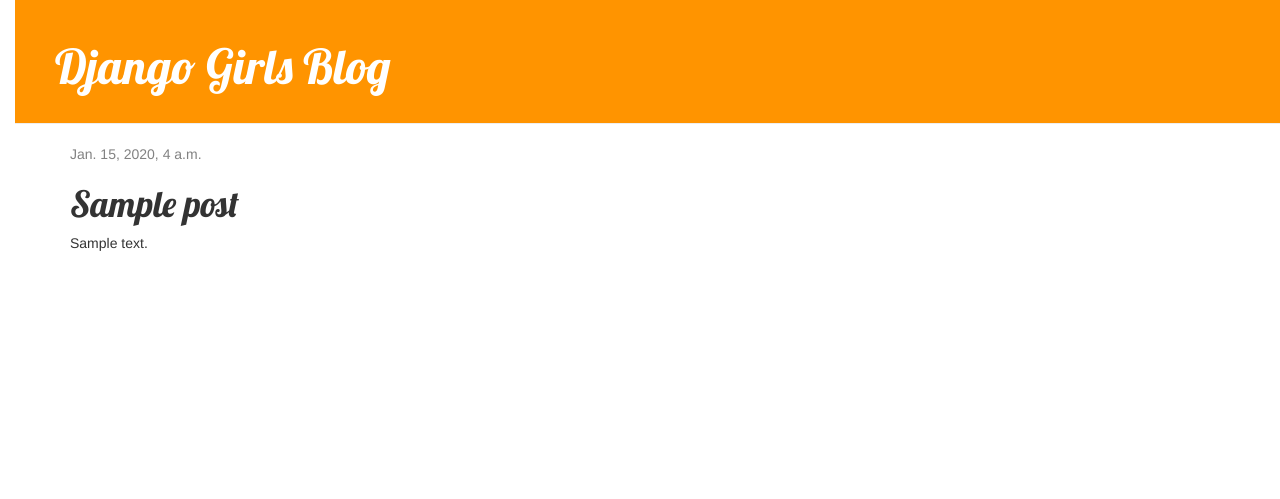
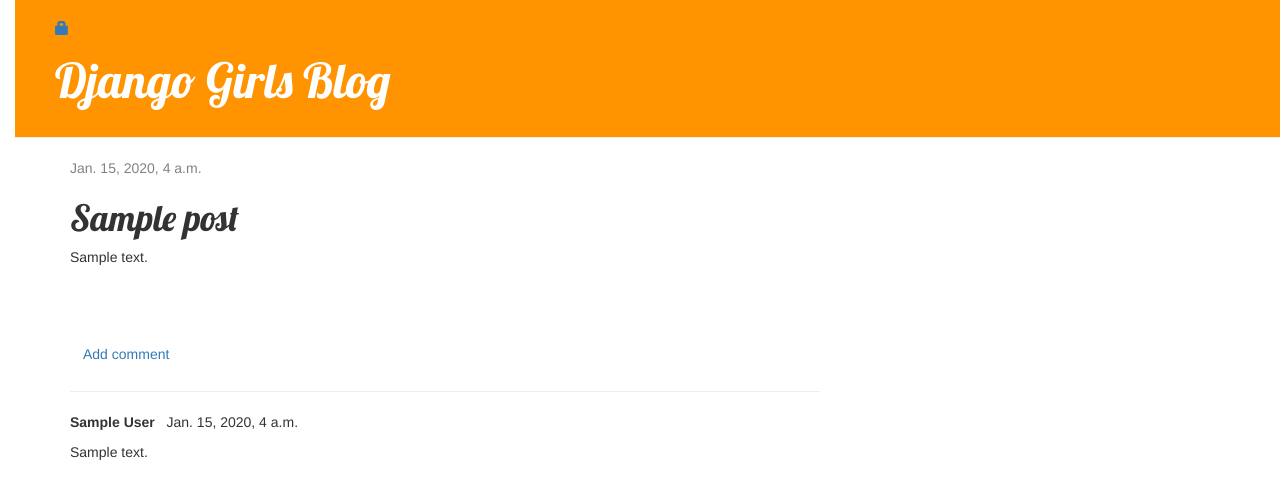
Before and after one commit to zfrandom/my-first-blog, a Django app: page /post/1/ in a window 1280 px wide. Shown: the top 499 px of the page. Run offline with Django 3.2, Linux system fonts and the light colour scheme; tables that the repository leaves empty hold one stand-in row (values such as "Sample post"); some libraries are stand-ins or nearby versions.

Commit message:
final version

```diff
--- a/blog/admin.py
+++ b/blog/admin.py
@@ -1,4 +1,5 @@
 from django.contrib import admin
-from .models import Post
+from .models import Post, Comment
 # Register your models here.
 admin.site.register(Post) #make the model visible on the admin page
+admin.site.register(Comment)
--- a/blog/models.py
+++ b/blog/models.py
@@ -13,3 +13,18 @@
 		self.save() #save the object to the database
 	def __str__(self):
 		return self.title
+	def approved_comments(self):
+		return self.comments.filter(approved_comment=True)
+
+class Comment(models.Model):
+	post = models.ForeignKey('blog.Post', related_name='comments')
+	author = models.CharField(max_length =200)
+	text = models.TextField()
+	created_date = models.DateTimeField(default = timezone.now)
+	approved_comment = models.BooleanField(default = False)
+
+	def approve(self):
+		self.approved_comment = True
+		self.save()
+	def __str__(self):
+		return self.text
--- a/blog/static/blog.css
+++ b/blog/static/blog.css
@@ -16,7 +16,7 @@
     font-size: 36pt;
     text-decoration: none;
 }
-
+.comment {margin:20px 0px 20px 20px;}
 .content {
     margin-left: 40px;
 }
--- a/blog/templates/blog/base.html
+++ b/blog/templates/blog/base.html
@@ -9,6 +9,13 @@
     </head>
     <body>
     <div class="page-header">
+        {% if user.is_authenticated %}
+        <a href="{% url 'post_draft_list' %}" class ="top_menu"><span class = "glyphicon glyphicon-edit"></span></a>
+        <a href="{% url 'post_new' %}" class ="top_menu"><span class= "glyphicon glyphicon-plus"></span></a>
+        <p class="top_menu">Hello {{user.username}} <small>(<a href="{% url 'logout' %}">Log out</a>)</small></p>
+        {% else %}
+        <a href="{% url 'login' %}" class="top_menu"><span class="glyphicon glyphicon-lock"></span></a>
+        {% endif %}
         <h1><a href="/">Django Girls Blog</a></h1>
     </div>
     <div class="content container">
--- a/blog/templates/blog/post_detail.html
+++ b/blog/templates/blog/post_detail.html
@@ -6,8 +6,35 @@
             <div class="date">
                 {{ post.published_date }}
             </div>
+        {% else %}
+            <a class ="btn btn-default" href = "{% url 'post_publish' pk=post.pk %}">Publish</a>
+        {% endif %}
+        {% if user.is_authenticated %}
+            <a class="btn btn-default" href="{% url 'post_edit' pk=post.pk %}"><span class="glyphicon glyphicon-pencil"></span></a>
+            <a class ="btn btn-default" href = "{% url 'post_remove' pk=post.pk %}"><span class="glyphicon glyphicon-remove"></span></a>
         {% endif %}
         <h1>{{ post.title }}</h1>
         <p>{{ post.text|linebreaksbr }}</p>
     </div>
+    <a class="btn btn_default" href="{% url 'add_comment_to_post' pk=post.pk %}">Add comment</a>
+    <hr>
+    {% for comment in post.comments.all %}
+
+        <div class="comment">
+            <div class="date">
+            {% if not comment.approved_comment and user.is_authenticated %}
+                <a class="btn btn-default" href="{% url 'comment_approve' pk=comment.pk %}"><span class="glyphicon glyphicon-ok"></span></a>
+                <a class="btn btn-default" href="{% url 'comment_remove' pk=comment.pk %}"><span class="glyphicon glyphicon-remove"></span></a>
+             {% endif %}
+            </div>
+            {% if  comment.approved_comment or user.is_authenticated %}
+            <strong>{{ comment.author }}</strong>
+            &nbsp;&nbsp;{{ comment.created_date}}
+            <p>{{ comment.text|linebreaks }}</p>
+            {% endif %}
+        </div>
+
+    {% empty %}
+        <p>No comments here yet </p>
+    {% endfor %}
 {% endblock %}
--- a/blog/templates/blog/post_list.html
+++ b/blog/templates/blog/post_list.html
@@ -8,6 +8,7 @@
         </div>
         <h1><a href="{% url 'post_detail' pk=post.pk %}">{{ post.title }}</a></h1>
         <p>{{ post.text|linebreaksbr }}</p>
+        <a href="{% url 'post_detail' pk=post.pk %}"> Comments: {{ post.approved_comments.count }}</a>
     </div>
 {% endfor %}
 {% endblock %}
--- a/blog/urls.py
+++ b/blog/urls.py
@@ -2,5 +2,14 @@
 from . import views
 urlpatterns = [
 	url(r'^$', views.post_list, name = 'post_list'), #only an empty string will map
-	url(r'^post/(?P<pk>\d+)/$',views.post_detail, name = 'post_detail')
-]
+	url(r'^post/(?P<pk>\d+)/$',views.post_detail, name = 'post_detail'),
+	url(r'^post/new/$', views.post_new, name='post_new'),
+	url(r'^post/(?P<pk>\d+)/edit/$', views.post_edit, name='post_edit'),
+	url(r'^drafts/$', views.post_draft_list, name='post_draft_list'),
+	url(r'^post/(?P<pk>\d+)/publish/$', views.post_publish, name = 'post_publish'),
+	url(r'^post/(?P<pk>\d+)/remove/$', views.post_remove, name = 'post_remove'),
+	url(r'^post/(?P<pk>\d+)/comment/$', views.add_comment_to_post, name='add_comment_to_post'),
+	url(r'^post/(?P<pk>\d+)/approve/$', views.comment_approve, name='comment_approve'),
+	url(r'^post/(?P<pk>\d+)/commentremove/$', views.comment_remove, name='comment_remove'),
+
+	]
--- a/blog/views.py
+++ b/blog/views.py
@@ -1,12 +1,83 @@
-from django.shortcuts import render, get_object_or_404
-from .models import Post
+from django.shortcuts import render, get_object_or_404,redirect
+from .models import Post, Comment
 from django.utils import timezone
-
+from .forms import PostForm, CommentForm
+from django.contrib.auth.decorators import login_required
 
 def post_list(request):
-	posts = Post.objects.filter(published_date__lte=timezone.now()).order_by('published_date')
+	posts = Post.objects.filter(published_date__lte=timezone.now()).order_by('-published_date')
 	return render(request, 'blog/post_list.html',{'posts':posts})
 # Create your views here.
 def post_detail(request, pk):
 	post = get_object_or_404(Post, pk=pk)
 	return render(request, 'blog/post_detail.html', {'post':post})
+@login_required
+def post_edit(request, pk):
+	post = get_object_or_404(Post, pk=pk)
+	if request.method == "POST":
+		form = PostForm(request.POST, instance =post)
+		if form.is_valid():
+			post = form.save(commit=False)
+			post.author = request.user
+			#post.published_date = timezone.now()
+			post.save()
+			return redirect('post_detail', pk=post.pk)
+	else:
+		form = PostForm(instance = post)
+	return render(request, 'blog/post_edit.html', {'form': form})
+@login_required
+def post_draft_list(request):
+	posts = Post.objects.filter(published_date__isnull=True).order_by('created_date')
+	return render(request, 'blog/post_draft_list.html', {'posts':posts})
+
+def publish(self):
+	self.published_date = timezone.now()
+	self.save()
+
+@login_required
+def post_publish(self, pk):
+	post = get_object_or_404(Post, pk=pk)
+	post.publish()
+	return redirect('post_detail', pk=post.pk)
+@login_required
+def post_remove(self, pk):
+	post= get_object_or_404(Post, pk=pk)
+	post.delete()
+	return redirect('post_list')
+@login_required
+def post_new(request):
+	if request.method =="POST":
+		form = PostForm(request.POST)
+		if form.is_valid():
+			post = form.save(commit=False) #we don't want to save teh post model yet
+			post.author = request.user
+			#post.published_date = timezone.now()
+			post.save()
+			return redirect('post_detail', pk=post.pk)
+	else:
+		form = PostForm()
+	return render(request, 'blog/post_edit.html',{'form':form})
+
+def add_comment_to_post(request, pk):
+	post = get_object_or_404(Post, pk=pk)
+	if request.method =="POST":
+		form = CommentForm(request.POST)
+		if form.is_valid():
+			comment = form.save(commit = False)
+			comment.post = post
+			comment.save()
+			return redirect('post_detail', pk=post.pk)
+	else:
+		form = CommentForm()
+	return render(request, 'blog/add_comment_to_post.html', {'form':form})
+@login_required
+def comment_approve(request, pk):
+	#post = get_object_or_404(Post, pk=pk)
+	comment = get_object_or_404(Comment, pk=pk)
+	comment.approve()
+	return redirect('post_detail',pk=comment.post.pk)
+@login_required
+def comment_remove(request, pk):
+	comment = get_object_or_404(Comment, pk=pk)
+	comment.delete()
+	return redirect('post_detail',pk=comment.post.pk)
--- a/mysite/settings.py
+++ b/mysite/settings.py
@@ -100,6 +100,8 @@
     },
 ]
 
+LOGIN_REDIRECT_URL='/' #what to do after login successful
+
 
 # Internationalization
 # https://docs.djangoproject.com/en/1.11/topics/i18n/
--- a/mysite/urls.py
+++ b/mysite/urls.py
@@ -15,8 +15,10 @@
 """
 from django.conf.urls import include, url
 from django.contrib import admin
-
+from django.contrib.auth import views
 urlpatterns = [
     url(r'^admin/', admin.site.urls),
+    url(r'^accounts/login/$', views.login, name='login'),
+    url(r'^accounts/logout/$', views.logout, name='logout', kwargs={'next_page':'/'}),
     url(r'',include('blog.urls')),
 ]
```
Also changed, not shown: blog/forms.py (added, +12 -0 lines), blog/templates/blog/add_comment_to_post.html (added, +10 -0 lines), blog/templates/blog/post_draft_list.html (added, +10 -0 lines), blog/templates/blog/post_edit.html (added, +9 -0 lines), blog/templates/registration/login.html (added, +24 -0 lines), blog/migrations/0002_comment.py (added).
